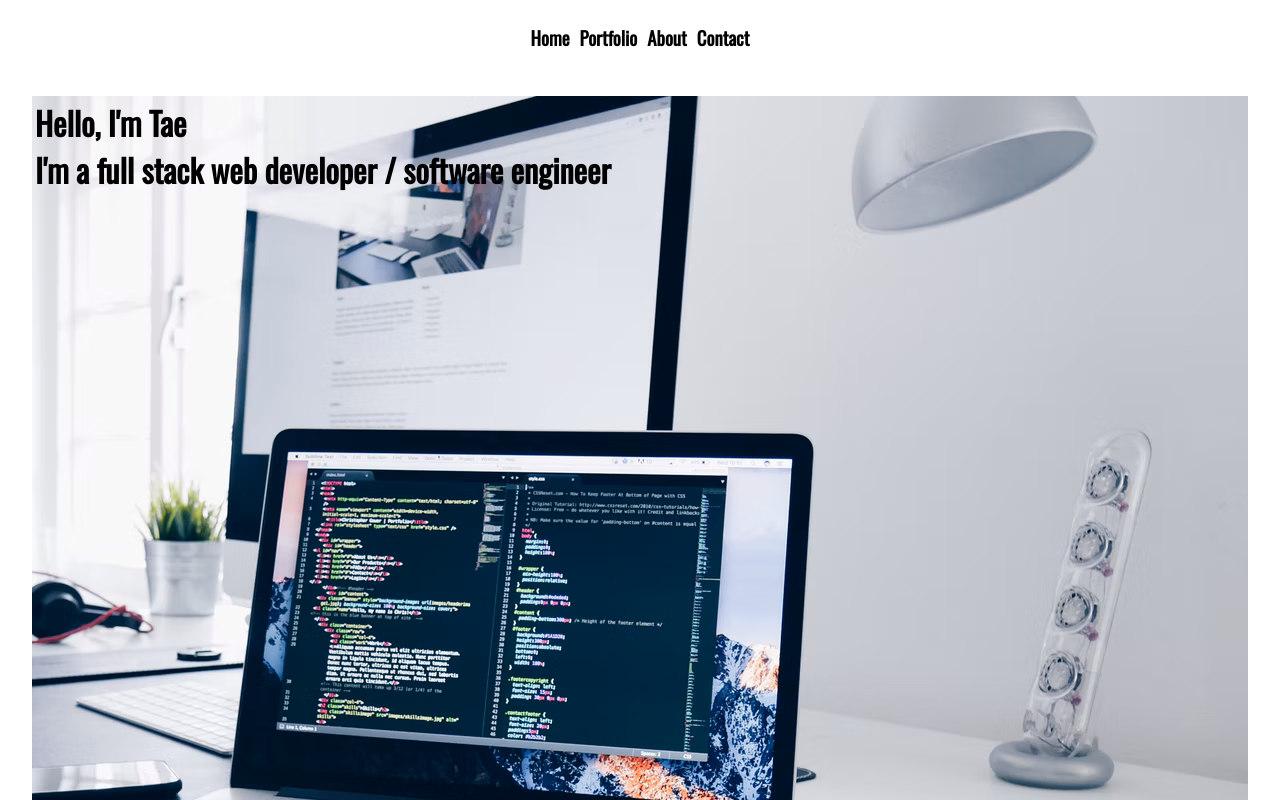
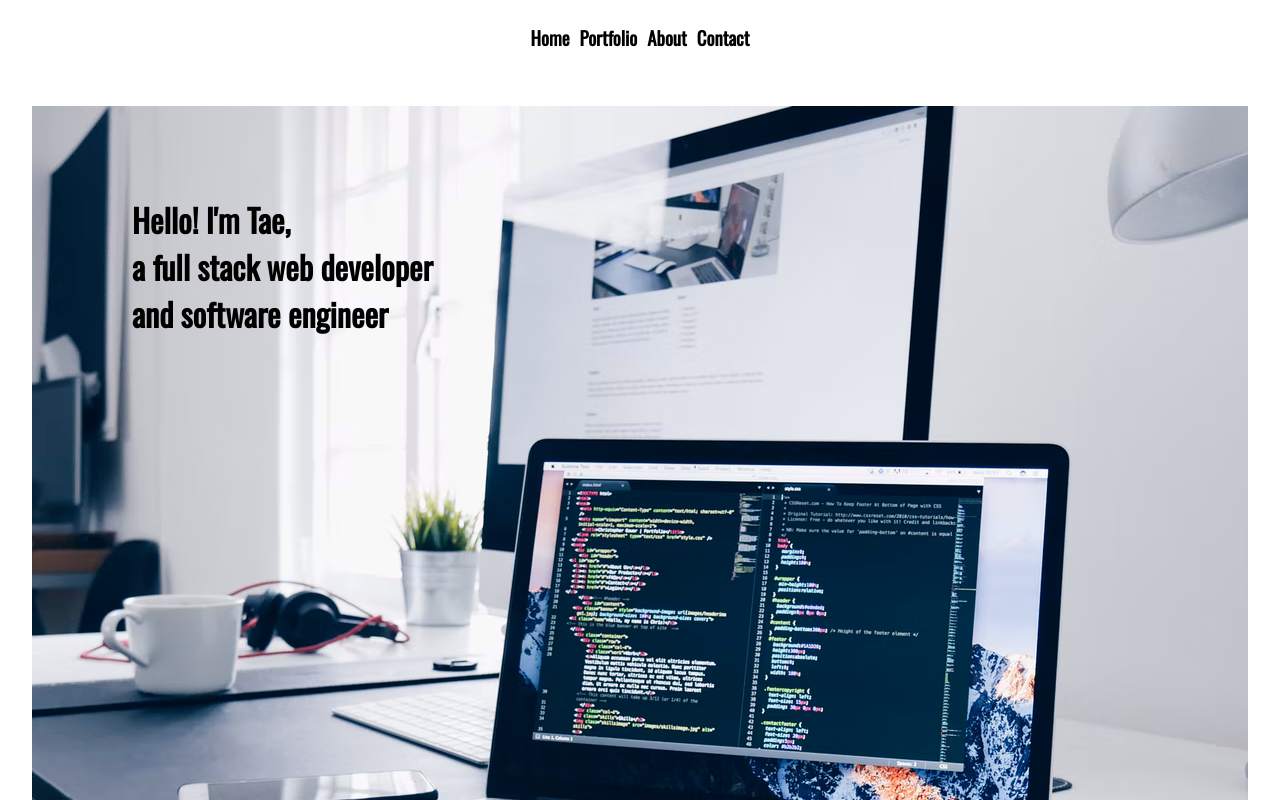
Before and after one commit to taekim90/portfolio, a Next.js app: page / in a window 1280 px wide. Shown: the top 800 px of the page. Built offline with nearby package versions, Linux system fonts and the light colour scheme.

Commit message:
creation of portfolio section

```diff
--- a/pages/index.js
+++ b/pages/index.js
@@ -22,22 +22,10 @@ export default function Home() {
         />
       </div> */}
 
-      <div>
+      <div className='center'>
         {/* <img src='/coding.png' alt="computer pic" /> */}
-        <h1 className='img'>Hello, I'm Tae<br/>I'm a full stack web developer / software engineer</h1>
+        <h1 className='img'>Hello! I'm Tae,<br/>a full stack web developer<br/> and software engineer</h1>
       </div>
-
-{/*
-      <h1>Hello, I'm Tae</h1>
-      <h1>I'm a full stack web developer and software engineer</h1> */}
-
-      {/* <div className='portfolio'>
-        <h2>Portfolio</h2>
-      </div> */}
-
-      {/* <div className='skills'>
-        <h2>Skills</h2>
-      </div> */}
 
 
     </div>
--- a/styles/globals.css
+++ b/styles/globals.css
@@ -10,7 +10,7 @@ body {
 }
 
 h1 {
-  padding: 3px;
+  padding: 100px;
   display: flex;
   /* justify-content: center; */
 }
@@ -31,10 +31,16 @@ a {
 }
 
 .footer {
+  /* position: absolute; */
   position: relative;
+  /* position: sticky; */
   left: 0;
   right: 0;
   bottom: 0;
+}
+
+.blank-space {
+  margin: 138px
 }
 
 .spacer{
@@ -58,8 +64,9 @@ a {
 .img {
   /* position: relative; */
   /* z-index: 1; */
-  background: transparent url('/coding.png') top right no-repeat;
+  background: transparent url('/coding.png') left no-repeat;
   height: 1000px;
+  width: 1350px;
   /* width: 1350px */
 }
 
```
Also changed, not shown: pages/about.jsx (+10 -8 lines), pages/contact.jsx (+6 -3 lines), pages/portfolio.jsx (added, +9 -0 lines), components/portfolio.jsx (deleted).
